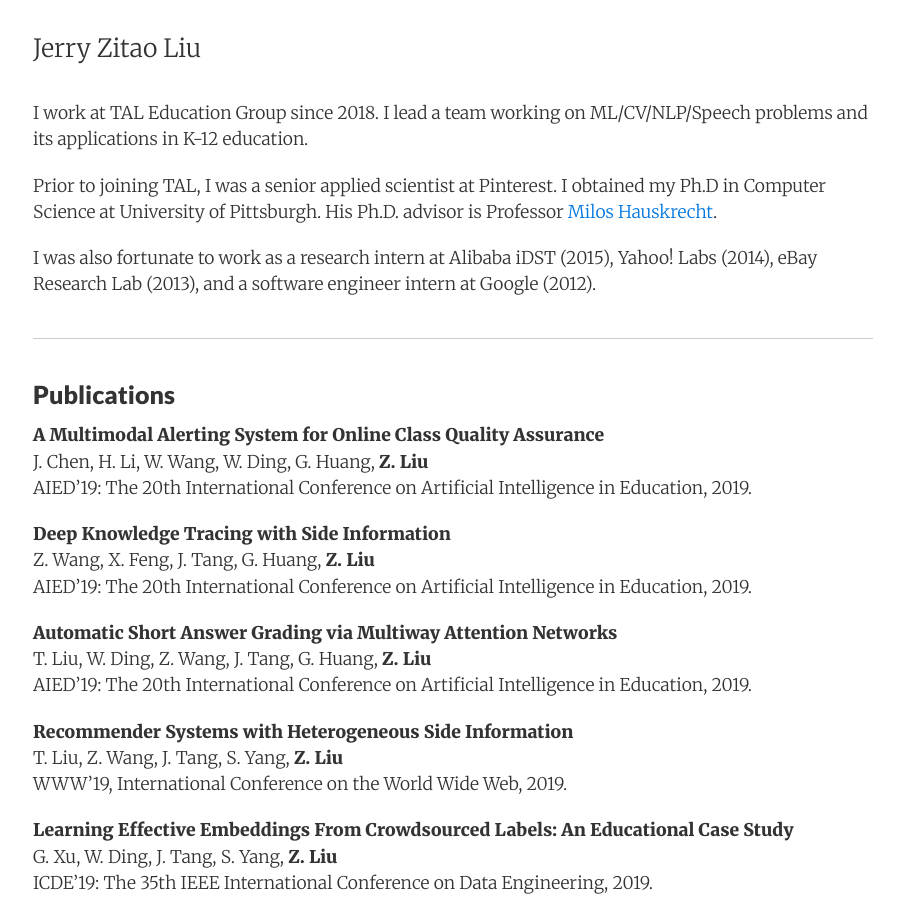
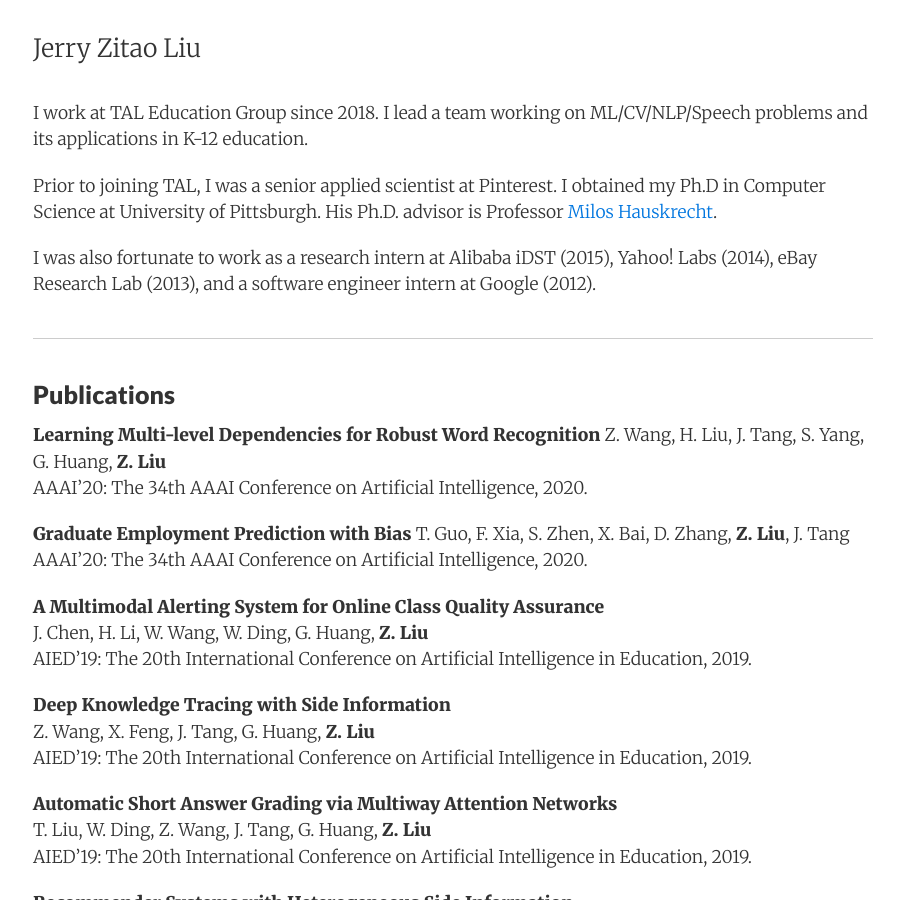
Before and after one commit to zitaoliu/zitaoliu.github.io, a Jekyll site: the page built from index.html, in a window 1280 px wide and 900 px high. Shown: the whole window, without its empty margins (187-1085 px from the left). Built offline with Jekyll 4.4.1, drawn with Linux system fonts in a browser that asks for light colours; nearby versions of some CDN libraries.

Commit message:
add aaai paper

```diff
--- a/_includes/index_content.md
+++ b/_includes/index_content.md
@@ -8,6 +8,14 @@
 * * *
 
 ### Publications
+
+**Learning Multi-level Dependencies for Robust Word Recognition**
+Z. Wang, H. Liu, J. Tang, S. Yang, G. Huang, **Z. Liu**
+AAAI'20: The 34th AAAI Conference on Artificial Intelligence, 2020.
+
+**Graduate Employment Prediction with Bias**
+T. Guo, F. Xia, S. Zhen, X. Bai, D. Zhang, **Z. Liu**, J. Tang
+AAAI'20: The 34th AAAI Conference on Artificial Intelligence, 2020.
 
 **A Multimodal Alerting System for Online Class Quality Assurance**
 J. Chen, H. Li, W. Wang, W. Ding, G. Huang, **Z. Liu**
```
